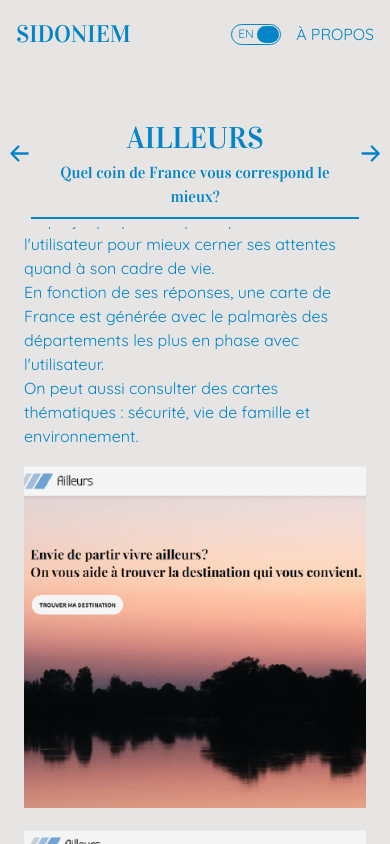
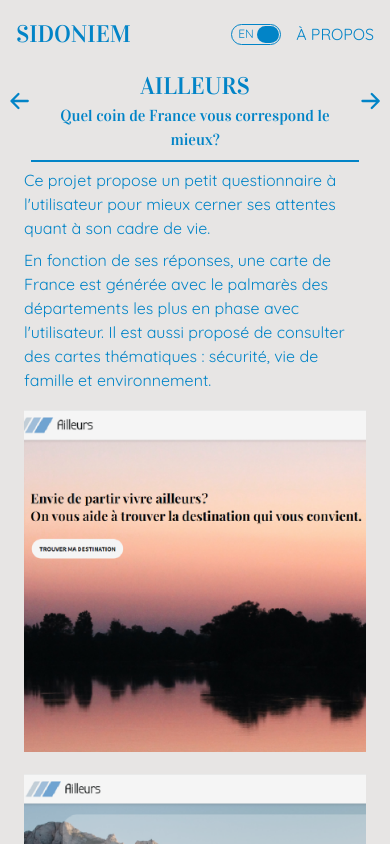
Before and after one commit to Fidomi/portfolio-next, a Next.js app: page /projects in a window 390 px wide. Built offline with nearby package versions, Linux system fonts and the light colour scheme.

Commit message:
Fix petit trou dans le margin top

```diff
--- a/components/DevProject/DevProject.tsx
+++ b/components/DevProject/DevProject.tsx
@@ -16,12 +16,16 @@ const DevProject = ({ project }: { project: Project }) => {
     }
 
     return (
-        <div className={`${styles.project} mx-auto font-body mt-4 md:mt-24`}>
+        <div className={`${styles.project} mx-auto font-body mt-4 md:mt-36`}>
             <div
                 className={`${styles.project__description} md:w-col90 md:px-0 md:text-lg mx-auto px-4 text-sky-600 text-base mb-4`}>
                 <div>
                     {(project.desc as string[]).map((ele, index) => (
-                        <p key={`str-${project.name}-${index}`}>{ele}</p>
+                        <p
+                            key={`str-${project.name}-${index}`}
+                            className="mt-2">
+                            {ele}
+                        </p>
                     ))}
                 </div>
             </div>
@@ -113,7 +117,7 @@ const DevProject = ({ project }: { project: Project }) => {
                 <div className="md:text-lg font-bold text-sky-600 px-4">
                     TECHNOLOGIES
                 </div>
-                <div className="md:flex mb-4">
+                <div className="md:flex flex-wrap mb-4">
                     {(project.technologies as string[]).map((ele, index) => (
                         <p
                             key={`str2-${project.name}-${index}`}
--- a/components/Header.tsx
+++ b/components/Header.tsx
@@ -15,7 +15,7 @@ function Header() {
     };
     return (
         <div
-            className={`mx-auto w-full py-4 bg-warmGray-200 max-h-24 fixed z-30 overflow-x-hidden`}>
+            className={`mx-auto w-full py-4 bg-warmGray-200 h-auto md:max-h-24 fixed z-30 overflow-x-hidden`}>
             <header className="flex flex-row justify-between px-4 items-center mx-auto  ">
                 <Link href="/">
                     {project.dev === true ? (
--- a/components/Layout.tsx
+++ b/components/Layout.tsx
@@ -7,7 +7,7 @@ export const Layout = ({ children }: { children: React.ReactNode }) => {
         <React.Fragment>
             <Header />
             <div
-                className={`w-full bg-warmGray-200 min-h-screen h-screen h-max flex flex-col flex-nowrap justify-between items-stretch  pt-20`}>
+                className={`w-full bg-warmGray-200 min-h-screen h-screen h-max flex flex-col flex-nowrap justify-between items-stretch  pt-8 md:pt-20`}>
                 <main className="w-full flex-4 flex-grow flex-shrink-0 mx-auto antialiased ">
                     {children}
                 </main>
--- a/data/projects.ts
+++ b/data/projects.ts
@@ -397,9 +397,8 @@ export const PROJECTS_FR: Project[] = [
         title: "Ailleurs",
         subtitle: "Quel coin de France vous correspond le mieux?",
         desc: [
-            "Ce projet propose un petit questionnaire à l'utilisateur pour mieux cerner ses attentes quand à son cadre de vie.",
-            "En fonction de ses réponses, une carte de France est générée avec le palmarès des départements les plus en phase avec l'utilisateur.",
-            "On peut aussi consulter des cartes thématiques : sécurité, vie de famille et environnement.",
+            "Ce projet propose un petit questionnaire à l'utilisateur pour mieux cerner ses attentes quant à son cadre de vie.",
+            "En fonction de ses réponses, une carte de France est générée avec le palmarès des départements les plus en phase avec l'utilisateur. Il est aussi proposé de consulter des cartes thématiques : sécurité, vie de famille et environnement.",
         ],
         name: "ailleurs",
         img: [ailleurs_C],
--- a/pages/projects/index.tsx
+++ b/pages/projects/index.tsx
@@ -49,9 +49,9 @@ export default function Project() {
                     className={`${textColor} hover:${textColorDark} w-6 md:w-10`}
                 />
                 <div
-                    className={` mt-5 p-2 text-center border-double border-b-2 ${borderColor}`}>
+                    className={`mt-5 p-2 text-center border-double border-b-2 ${borderColor}`}>
                     <h1
-                        className={`${textColor} text-3xl sm:text-4xl md:text-5xl font-sans uppercase`}>
+                        className={`${textColor} text-2xl sm:text-3xl md:text-5xl font-sans uppercase`}>
                         {project.title}
                     </h1>
                     <p className={`${textColor}`}>{project.subtitle}</p>
--- a/tailwind.config.js
+++ b/tailwind.config.js
@@ -38,7 +38,7 @@ module.exports = {
         },
         fontSize: {
             xs: ".75rem",
-            sm: ".875rem",
+            sm: ".850rem",
             tiny: ".875rem",
             base: "1rem",
             lg: "1.125rem",
```
